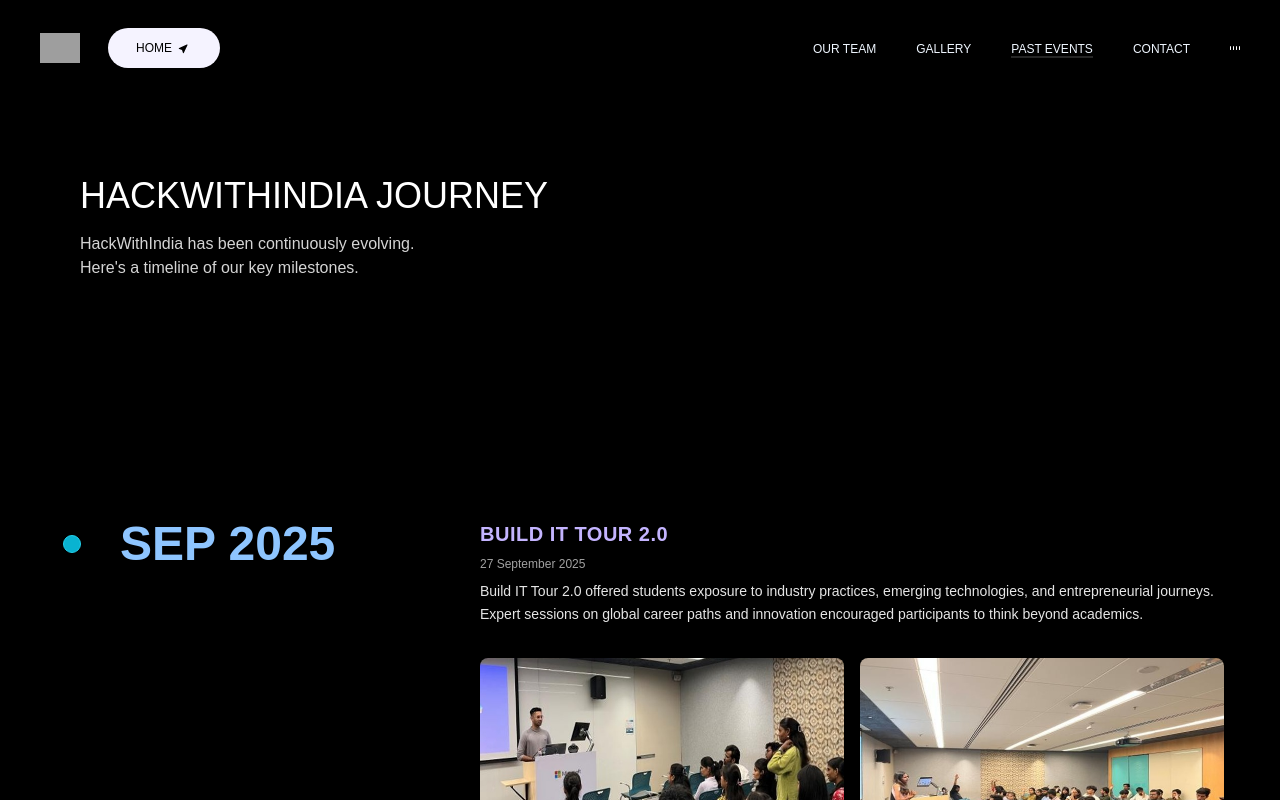
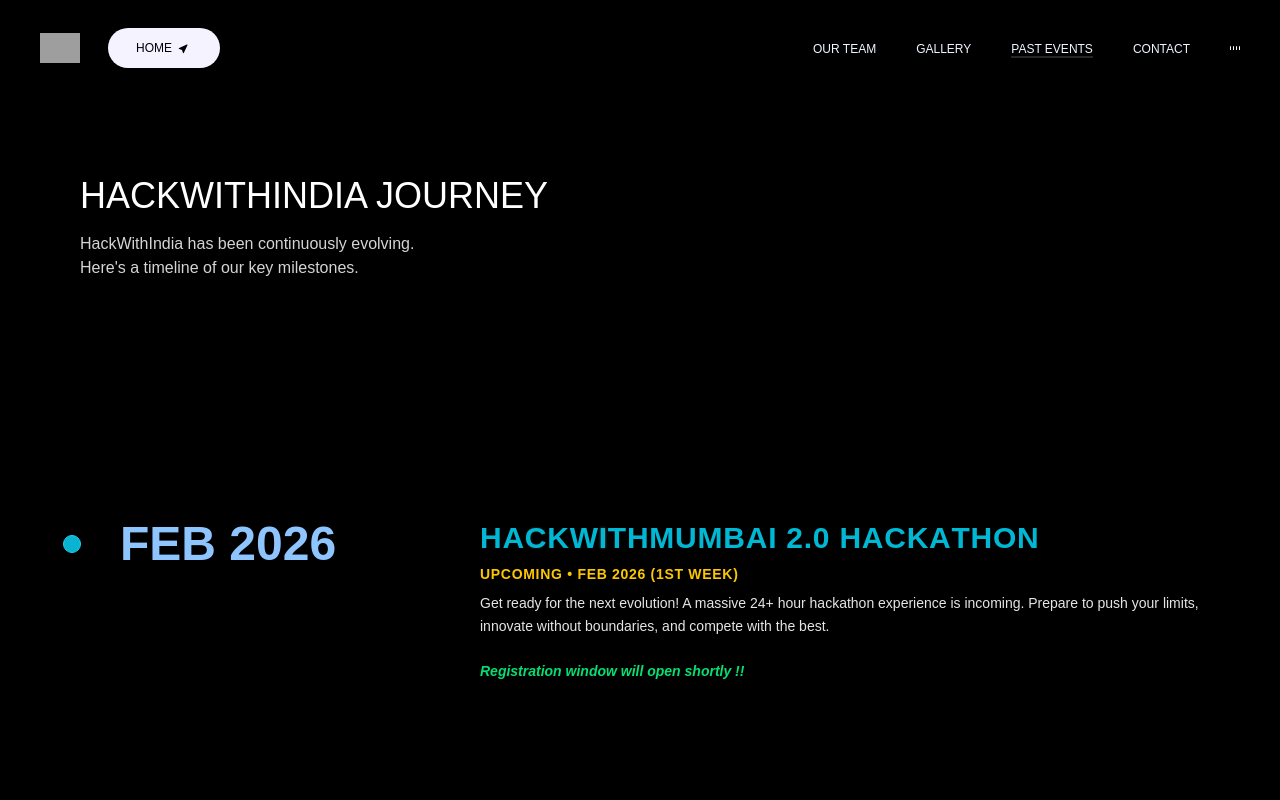
Before and after one commit to SPY-DEEP-06/HackWithIndia-Website, a React (Vite) app: page /past-events in a window 1280 px wide. Shown: the top 800 px of the page. Built offline with nearby package versions, Linux system fonts and the light colour scheme; grey boxes are pictures that could not be loaded; a web font is replaced by a local one.

Commit message:
feat: add flickering hackwithmumbai 2.0 announcement

```diff
--- /dev/null
+++ b/src/components/ui/flicker-text.jsx
@@ -0,0 +1,41 @@
+import { motion } from "framer-motion";
+import { useEffect, useState, useMemo } from "react";
+
+export const FlickerText = ({ text, className = "" }) => {
+    const [flicker, setFlicker] = useState(1);
+
+    useEffect(() => {
+        const flickerInterval = setInterval(() => {
+            // Random flicker opacity between 0.8 and 1
+            setFlicker(Math.random() * (1 - 0.8) + 0.8);
+
+            // Occasional glitch (low opacity)
+            if (Math.random() < 0.05) {
+                setFlicker(0.3);
+            }
+        }, 50);
+
+        return () => clearInterval(flickerInterval);
+    }, []);
+
+    const characters = useMemo(() => text.split(""), [text]);
+
+    return (
+        <div className={`relative inline-block ${className}`}>
+            {characters.map((char, index) => (
+                <motion.span
+                    key={index}
+                    initial={{ opacity: 0 }}
+                    animate={{
+                        opacity: flicker,
+                        textShadow: Math.random() < 0.1 ? "0 0 8px rgba(255,255,255,0.8)" : "none",
+                    }}
+                    transition={{ duration: 0.1 }}
+                    className="inline-block"
+                >
+                    {char === " " ? "\u00A0" : char}
+                </motion.span>
+            ))}
+        </div>
+    );
+};
--- a/src/pages/PastEventsPage.jsx
+++ b/src/pages/PastEventsPage.jsx
@@ -1,8 +1,23 @@
 import { Timeline } from "../components/ui/timeline";
 import { EventPathCalendar } from "../components/ui/event-path-calendar";
+import { FlickerText } from "../components/ui/flicker-text";
 
 const PastEventsPage = () => {
     const data = [
+        {
+            title: "Feb 2026",
+            content: (
+                <div>
+                    <p className="text-neutral-200 text-xs md:text-sm font-normal mb-8 leading-relaxed">
+                        <FlickerText text="HackWithMumbai 2.0 Hackathon" className="font-bold text-3xl block mb-2 text-cyan-400 font-zentry uppercase tracking-wide" />
+                        <span className="block text-sm text-yellow-400 mb-2 font-bold uppercase tracking-wider">Upcoming • Feb 2026 (1st Week)</span>
+                        Get ready for the next evolution! A massive 24+ hour hackathon experience is incoming. Prepare to push your limits, innovate without boundaries, and compete with the best.
+                        <br /><br />
+                        <span className="text-green-400 font-bold italic blink-animation">Registration window will open shortly !!</span>
+                    </p>
+                </div>
+            ),
+        },
         {
             title: "Sep 2025",
             content: (
```
